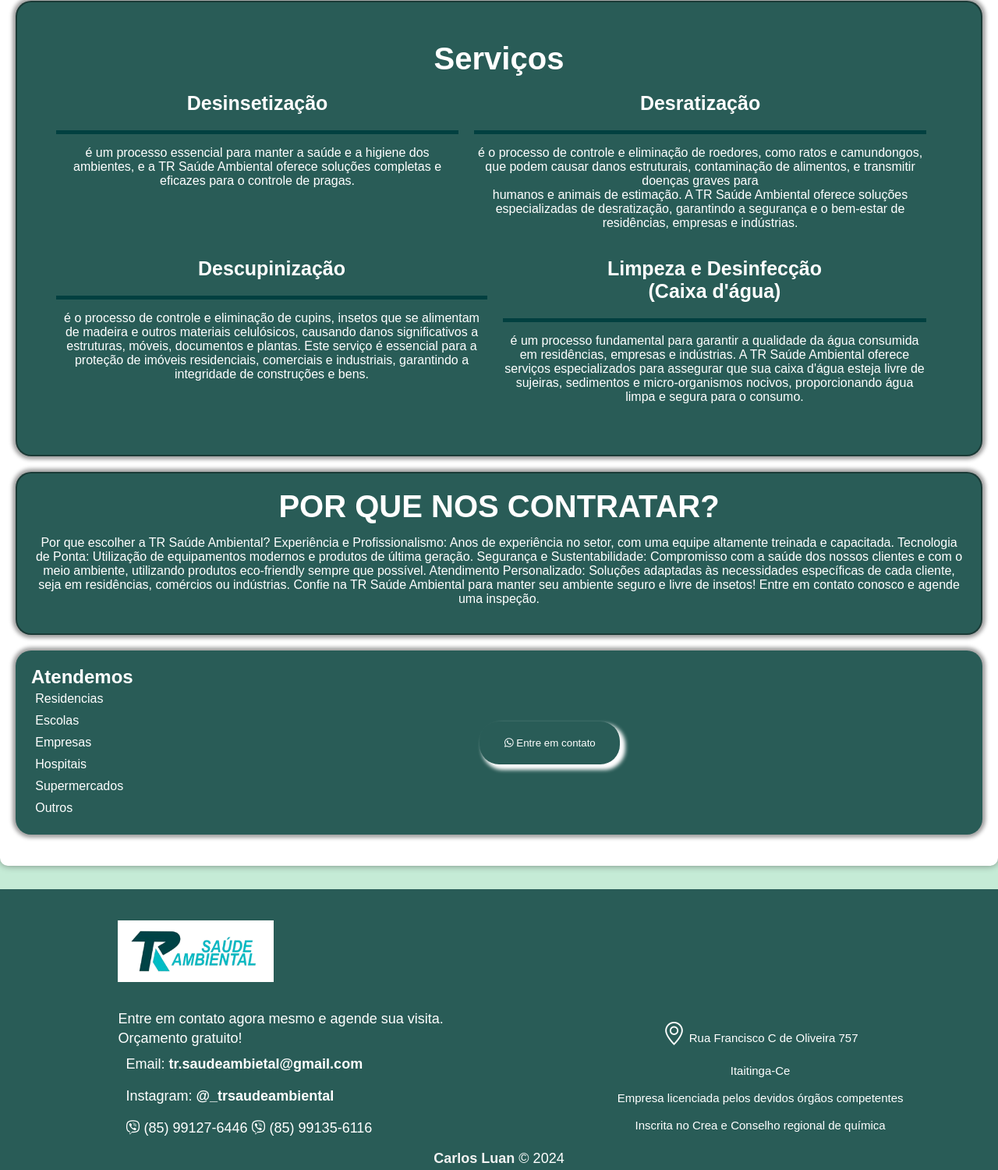
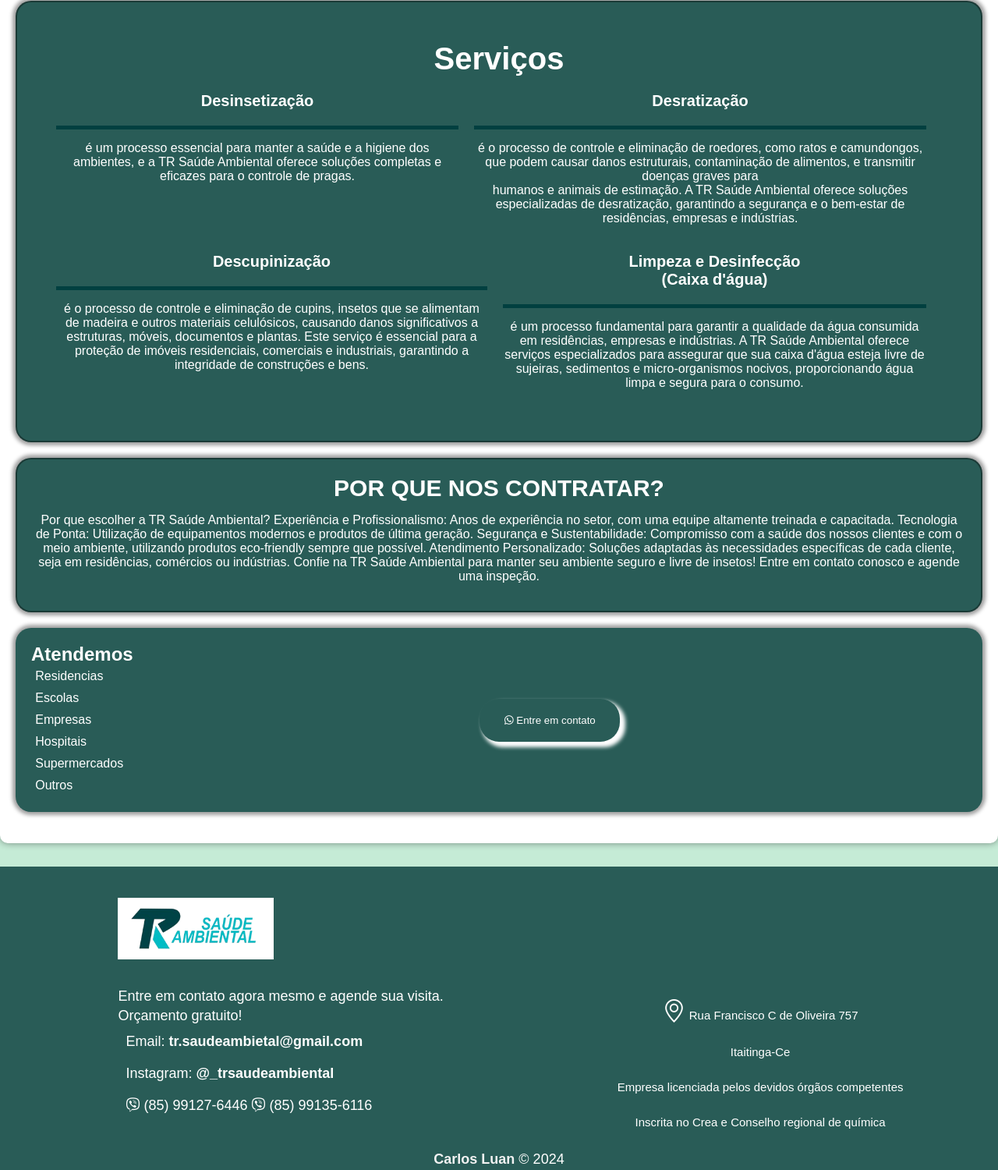
Before and after one commit to luanslw-dev/uma-pagina, a plain HTML site: page index.html in a window 1280 px wide. Shown: the part 627-2127 px from the top of the page at 78% size. Drawn offline with nearby package versions, Linux system fonts and the light colour scheme; files that its build step writes are made by us from their sources; a script that the page names is missing.

Commit message:
atualizado

```diff
--- a/src/style.css
+++ b/src/style.css
@@ -145,7 +145,7 @@ div.container-texto{
 div.container-texto h2{
     text-align: center;
     border-bottom: 5px solid var(--cor0);
-    font-size: 25px;
+    font-size: 20px;
     font-weight: bold;
     padding: 20px;
 }
@@ -362,6 +362,7 @@ padding: 20px;
     div.contratar h1{
         text-align: center;
         text-transform: uppercase;
+        font-size: 30px;
 
     }
 .contato{
@@ -380,7 +381,7 @@ height: auto;
 text-align: center;
 font-size: 15px;
 margin-bottom: 30px;
-line-height: 5px;
+line-height: 15px;
 margin-top: 20px;
 }
 
```
